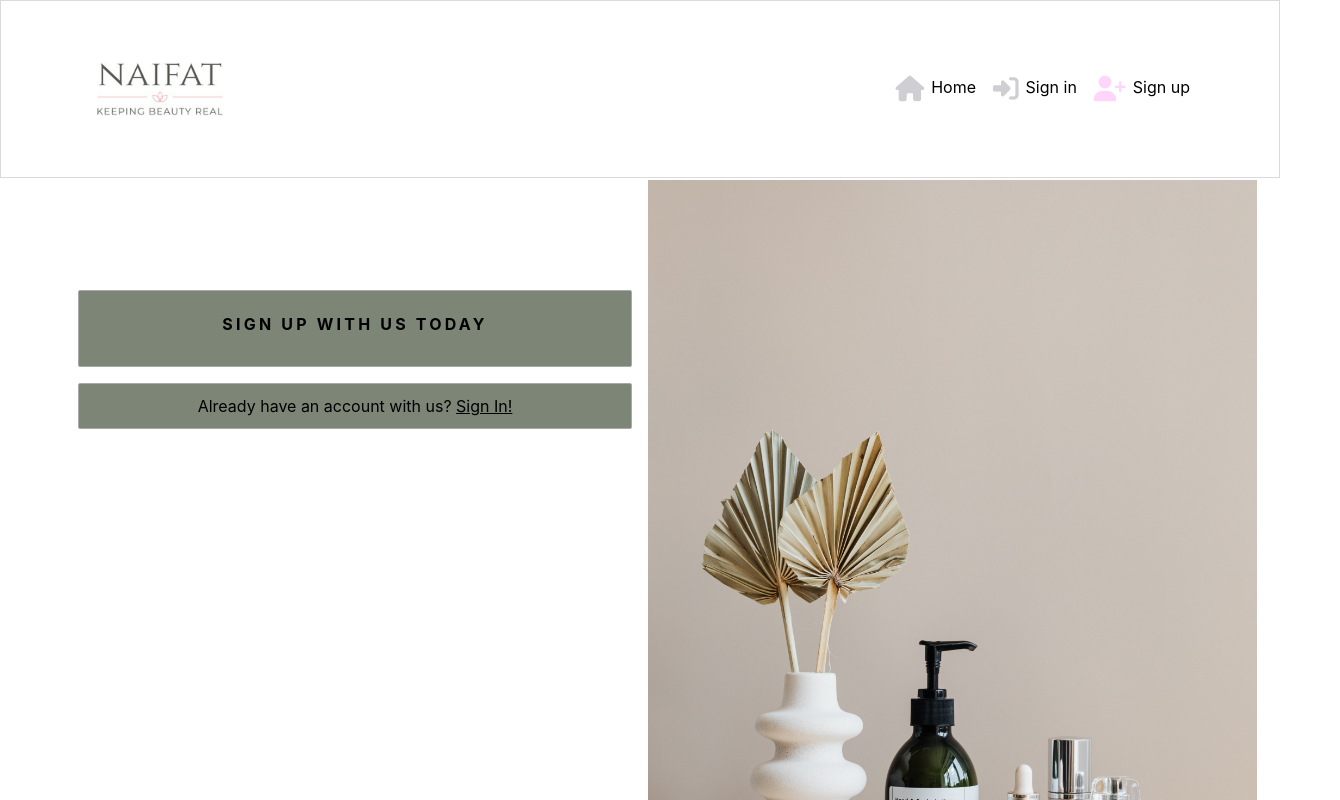
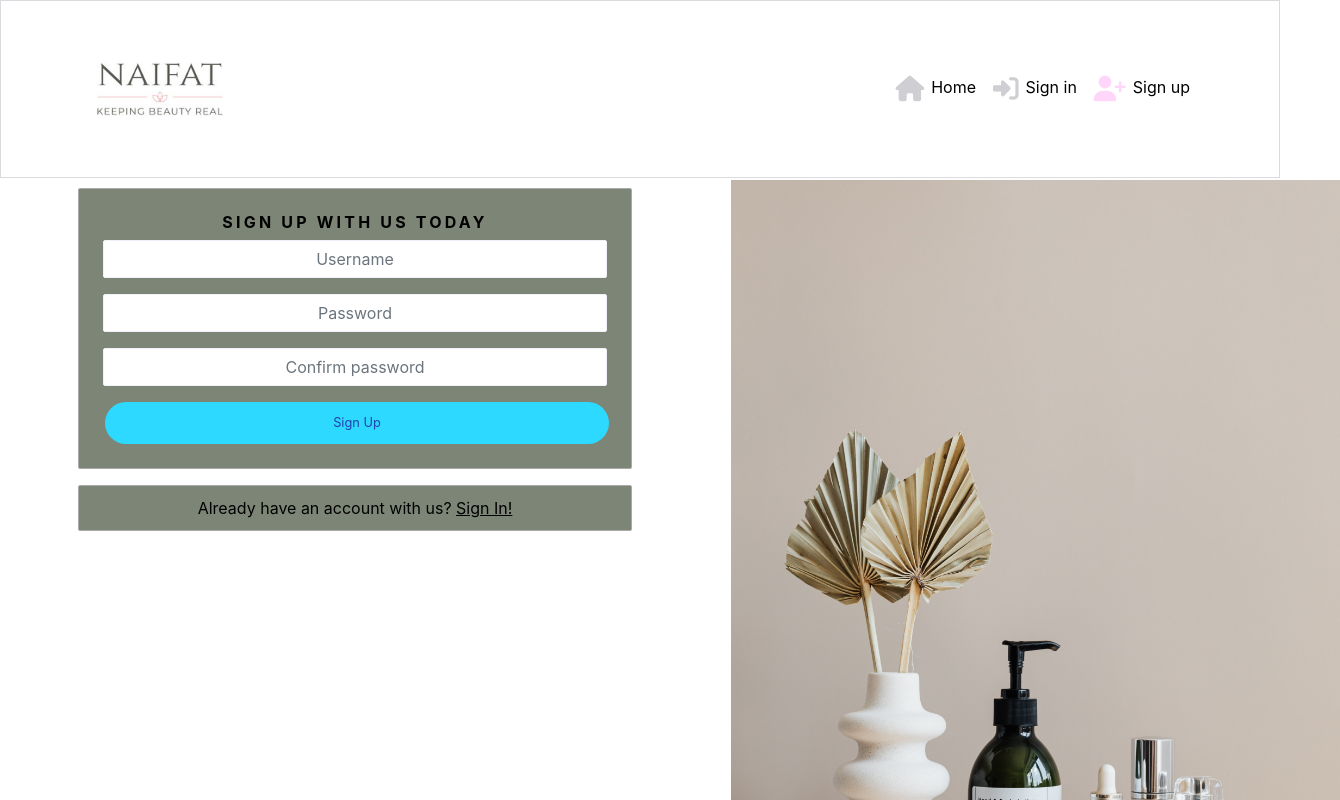
Before and after one commit to NaifatSelina/naifat, a React (Create React App) app: page /signup in a window 1280 px wide. Shown: the top 800 px of the page, 1340 px wide, since content can reach past the window. Built offline with nearby package versions, Linux system fonts and the light colour scheme.

Commit message:
add fields to sign up form with relevent alert error messages

```diff
--- a/src/App.module.css
+++ b/src/App.module.css
@@ -20,6 +20,7 @@
   height: 200%;
   width: 110%;
   margin-bottom: 20%;
+  margin-left: 15%;
 }
 
 .Image {
--- a/src/pages/auth/SignUpForm.js
+++ b/src/pages/auth/SignUpForm.js
@@ -1,20 +1,110 @@
-import React from "react";
-import { Link } from "react-router-dom";
+import React, {useState} from "react";
+import { Link, useHistory } from "react-router-dom";
 
 import styles from "../../styles/SignInUpForm.module.css";
 import btnStyles from "../../styles/Button.module.css";
 import appStyles from "../../App.module.css";
 
-import { Form, Button, Image, Col, Row, Container } from "react-bootstrap";
+import { Form, Button, Image, Col, Row, Container, Alert } from "react-bootstrap";
+import axios from "axios";
 
 const SignUpForm = () => {
+    const [signUpData, setSignUpData] = useState({
+        username: "",
+        password1: "",
+        password2: "",
+      });
+      const { username, password1, password2 } = signUpData;
+
+      const [errors, setErrors] = useState({});
+
+      const history = useHistory();
+
+      const handleChange = (event) => {
+        setSignUpData({
+          ...signUpData,
+          [event.target.name]: event.target.value,
+        });
+      };
+
+      const handleSubmit = async (event) => {
+        event.preventDefault();
+        try {
+          await axios.post("/dj-rest-auth/registration/", signUpData);
+          history.push("/signin");
+        } catch (err) {
+          setErrors(err.response?.data);
+        }
+      };
   return (
     <Row className={styles.Row}>
       <Col className="my-auto py-2 p-md-2" md={6}>
         <Container className={`${appStyles.Content} p-4 `}>
           <h1 className={styles.Header}>Sign Up with Us Today</h1>
+          <Form onSubmit={handleSubmit}>
+            <Form.Group controlId="username">
+              <Form.Label className="d-none">Username:</Form.Label>
+              <Form.Control
+                className={styles.Input}
+                type="text"
+                placeholder="Username"
+                name="username"
+                value={username}
+                onChange={handleChange}
+              />
+            </Form.Group>
+            {errors.username?.map((message, idx) => (
+              <Alert variant="warning" key={idx}>
+                {message}
+              </Alert>
+            ))}
 
-            {/* add your form here */}
+            <Form.Group controlId="password1">
+              <Form.Label className="d-none">Password:</Form.Label>
+              <Form.Control
+                className={styles.Input}
+                type="password"
+                placeholder="Password"
+                name="password1"
+                value={password1}
+                onChange={handleChange}
+              />
+            </Form.Group>
+            {errors.password1?.map((message, idx) => (
+              <Alert key={idx} variant="warning">
+                {message}
+              </Alert>
+            ))}
+
+            <Form.Group controlId="password2">
+              <Form.Label className="d-none">Please Confirm Password:</Form.Label>
+              <Form.Control
+                className={styles.Input}
+                type="password"
+                placeholder="Confirm password"
+                name="password2"
+                value={password2}
+                onChange={handleChange}
+              />
+            </Form.Group>
+            {errors.password2?.map((message, idx) => (
+              <Alert key={idx} variant="warning">
+                {message}
+              </Alert>
+            ))}
+
+            <Button
+              className={`${btnStyles.Button} ${btnStyles.Wide} ${btnStyles.Bright}`}
+              type="submit"
+            >
+              Sign Up
+            </Button>
+            {errors.non_field_errors?.map((message, idx) => (
+              <Alert key={idx} variant="warning" className="mt-3">
+                {message}
+              </Alert>
+            ))}
+          </Form>
 
         </Container>
         <Container className={`mt-3 ${appStyles.Content}`}>
```
